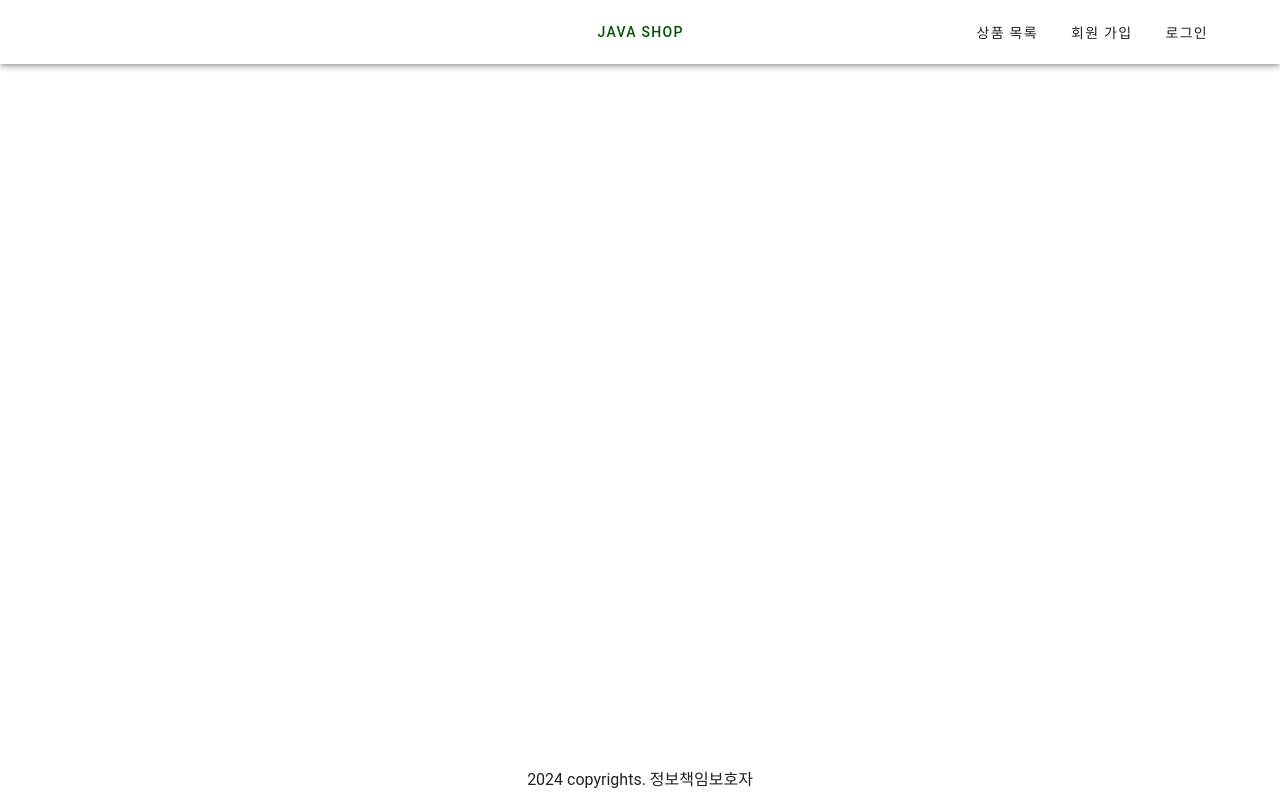
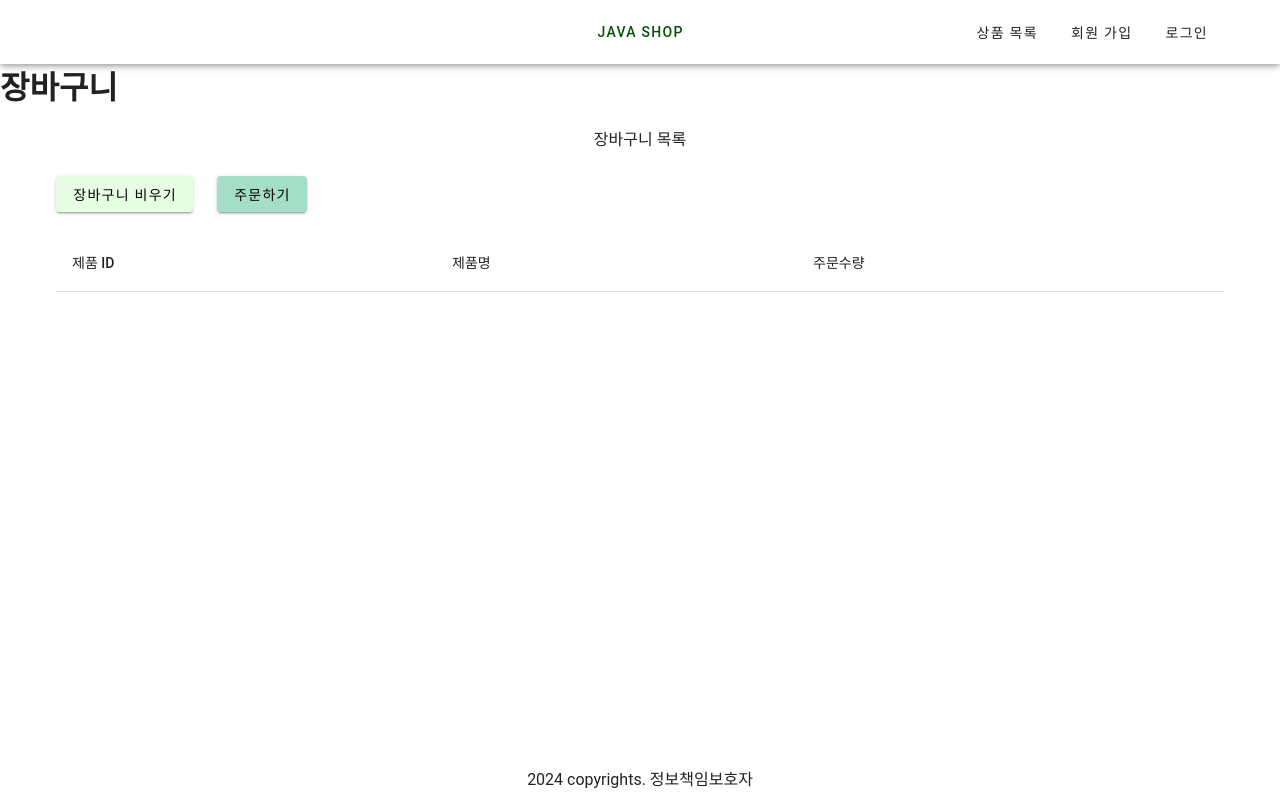
Before and after one commit to clean2001/order-system-front, a Vue app: page /order/cart in a window 1280 px wide. Built offline with nearby package versions, Linux system fonts and the light colour scheme.

Commit message:
feat: 장바구니 정보 로컬 스토리지에 저장

```diff
--- a/src/components/HeaderComponent.vue
+++ b/src/components/HeaderComponent.vue
@@ -13,7 +13,7 @@
                     <v-btn :to="{path:'/'}" color="sid_btn2">java shop</v-btn>
                 </v-col>
                 <v-col class="d-flex justify-end"> <!--d-flex justify-start: 전체를 우측 정렬-->
-                    <v-btn v-if="isLogin" :to="{path:'/product/list'}">장바구니</v-btn>
+                    <v-btn v-if="isLogin" :to="{path:'/order/cart'}">장바구니({{ getTotalQuantity }})</v-btn>
                     <v-btn :to="{path:'/product/list'}">상품 목록</v-btn>
                     <v-btn v-if="isLogin" :to="{path:'/mypage'}">마이페이지</v-btn>
                     <v-btn v-if="!isLogin" :to="{path:'/member/create'}">회원 가입</v-btn>
@@ -26,6 +26,8 @@
     </v-app-bar>
 </template>
 <script>
+import { mapGetters } from 'vuex'
+
 export default{
     data() {
         return {
@@ -41,6 +43,9 @@ export default{
             console.log('role' + this.userRole);
         }
     },
+    computed: {
+        ...mapGetters(['getTotalQuantity'])
+    },
     methods: {
         doLogout() {
             localStorage.clear();
--- a/src/components/ProductListComponent.vue
+++ b/src/components/ProductListComponent.vue
@@ -28,7 +28,7 @@
             </v-form>
         </v-col>
         <v-col cols="auto" v-if="!isAdmin"> <!-- 장바구니, 주문하기 -->
-            <v-btn color="sid_green" class="mr-2">장바구니</v-btn>
+            <v-btn @click="addCart" color="sid_green" class="mr-2">장바구니</v-btn>
             <v-btn @click="createOrder" color="sid_btn1">주문하기</v-btn>
         </v-col>
         <v-col cols="auto" v-if="isAdmin">
@@ -92,7 +92,8 @@
 </v-container>
 </template>
 <script>
-import axios from 'axios';
+import axios from 'axios'
+import { mapGetters } from 'vuex'
 
 export default {
     props: ['isAdmin', 'pageTitle'],
@@ -133,6 +134,19 @@ export default {
             this.isLastPage = false;
 
             this.loadProduct(); // loadProduct 호출
+        },
+        addCart() {
+            const orderProducts = Object.keys(this.selected)
+                .filter(key => this.selected[key]).map(key=>{
+                    const product = this.productList.find(p => p.id == key)
+
+                    // 키:밸류를 전역 변수를 받는 화면에 맞춰주어야한다.
+                    return { id: product.id, name: product.name, quantity: product.quantity };
+                }); // 객체에서 키값만 뽑아냄
+
+                orderProducts.forEach(p => this.$store.dispatch('addCart', p));
+                console.log(this.getProductsInCart);
+                // window.location.reload(); // 잠깐 주석처리!!!!
         },
         async loadProduct() {
             try {
@@ -226,6 +240,9 @@ export default {
         this.loadProduct(); // this.loadProduct로 호출해주어야한다.
         window.addEventListener('scroll', this.scrollPagination); // 스크롤을 움직였을 때
     },
+    computed: {
+        ...mapGetters(['getProductsInCart'])
+    },
     beforeUnmount() {
         window.removeEventListener('scroll', this.scrollPagination); // 이벤트 리스너 제거
     }
--- a/src/router/orderRouter.js
+++ b/src/router/orderRouter.js
@@ -1,9 +1,15 @@
 import OrderList from '@/views/OrderList.vue'
+import OrderCart from '@/views/OrderCart.vue'
 
 export const orderRouter = [
     {
         path: '/order/list',
         name: 'OrderList',
         component: OrderList
-    }
+    },
+    {
+        path: '/order/cart',
+        name: 'OrderCart',
+        component: OrderCart
+    },
 ]
--- /dev/null
+++ b/src/store/cart.js
@@ -0,0 +1,51 @@
+// 저장소임.
+
+function initState() {
+    return {
+        // 꺼내올 때는 parse, 넣은 때는 stringify
+        // 로컬스토리지에서 역직렬화해서 데이터 추출
+        productsInCart: JSON.parse(localStorage.getItem('productsInCart')) || [], // 장바구니에 담겨있는 상품 목록
+        totalQuantity: localStorage.getItem('totalQuantity') || 0,
+    }
+}
+
+
+const practice = {
+    // state: 상태를 의미하는 객체로서 initState를 통해 상태 초기화
+    state: initState,
+    // mutations는 상태를 변경하기 위한 함수들의 집합이다.
+    // mutation은 컴포넌트에서 직접 호출되기 보다는, actions를 통해 mutation이 호출된다.
+    // 그 이유는 여러 mutation을 연속적으로 호출하는 등의 경우가 있을 수 있기 때문이다.
+    mutations: {
+        addCart(state, product) {
+            const existProduct = state.productsInCart.find(p => p.id === product.id);
+
+            if(existProduct) {
+                existProduct.quantity += product.quantity;
+            } else {
+                state.productsInCart.push(product);
+            }
+
+            state.totalQuantity += product.quantity;
+
+            // 로컬 스토리지에 데이터 직렬화하여 삽입
+            localStorage.setItem('productsInCart', JSON.stringify(state.productsInCart)); // 기존에 뭐가 있든지, 갈아끼우기
+            localStorage.setItem('totalQuantity', JSON.stringify(state.totalQuantity));
+        },
+    },
+    actions: {
+        // 아래와 같이 actions의 함수를 통해 mutation의 함수를 호출한다.
+        // 그러면 결국 컴포넌트는 actions의 함수를 호출
+        addCart(context, product) { // 컨텍스트를 주입 받는다.
+            context.commit('addCart', product);
+        },
+    },
+    // 상태(변수)를 get하기 위한 함수들의 집합
+    getters: {
+        getTotalQuantity: state => state.totalQuantity,
+        getProductsInCart: state => state.productsInCart
+    },
+
+}
+
+export default practice;
--- a/src/store/index.js
+++ b/src/store/index.js
@@ -1,9 +1,11 @@
 import { createStore } from 'vuex'
 import practice from './practice'
+import cart from './cart'
 
 const store = createStore({
     modules: {
         practice,
+        cart
     }
 })
 
--- /dev/null
+++ b/src/views/OrderCart.vue
@@ -0,0 +1,49 @@
+<template>
+    <h1> 장바구니 </h1>
+    <v-container>
+        <v-row justify="center">
+            <v-col class="text-center">
+                장바구니 목록
+            </v-col>
+        </v-row>
+        <v-row>
+            <v-col justify="space-between" cols="auto">
+                <v-btn color="sid_green">장바구니 비우기</v-btn>
+            </v-col>
+            <v-col cols="auto">
+                <v-btn color="sid_btn1">주문하기</v-btn>
+            </v-col>
+        </v-row>
+        <v-row>
+            <v-col>
+                <v-table>
+                    <thead>
+                        <tr>
+                            <th>제품 ID</th>
+                            <th>제품명</th>
+                            <th>주문수량</th>
+                        </tr>
+                    </thead>
+                    <tbody>
+                        <tr v-for="product in productList" :key="product.id">
+                            <td>{{product.id}}</td>
+                            <td>{{product.name}}</td>
+                            <td>{{product.quantity}}</td>
+                        </tr>
+                    </tbody>
+                </v-table>
+            </v-col>
+        </v-row>
+    </v-container>
+
+</template>
+<script>
+export default {
+    data() {
+        return {
+            productList: [],
+        }
+    }
+}
+
+</script>
```
